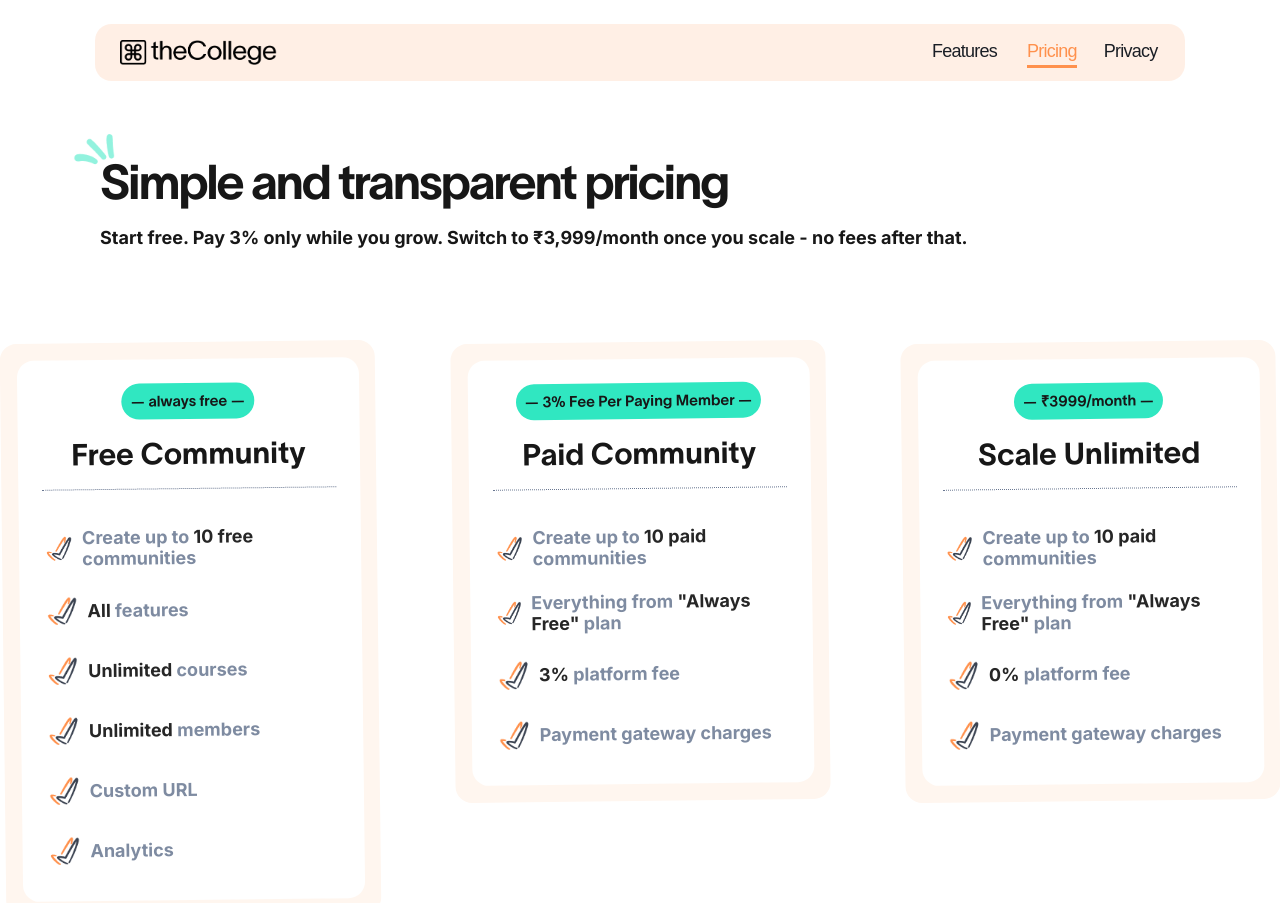
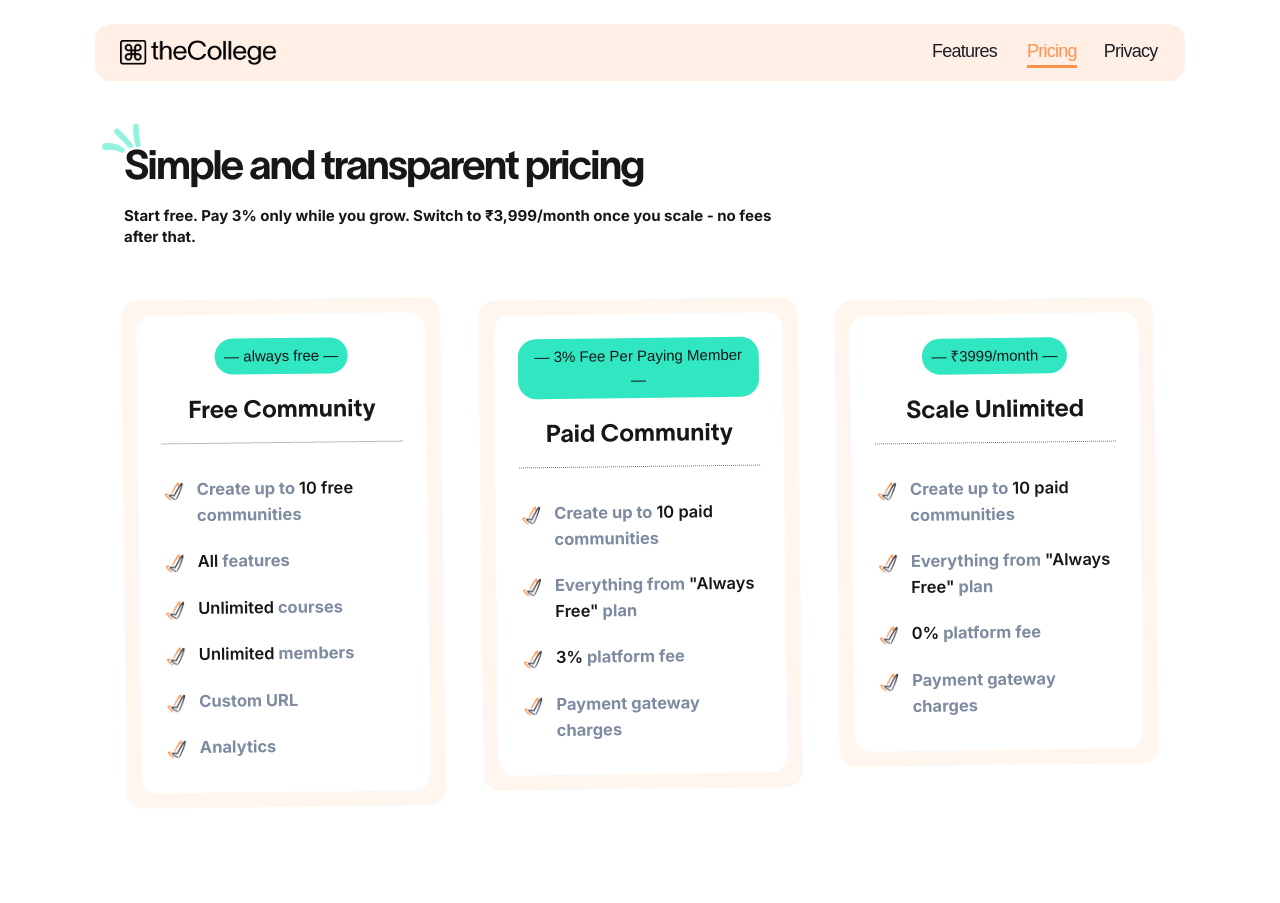
Before and after one commit to Xhechar/college, a Next.js app: page /pricing in a window 1280 px wide. Shown: the top 903 px of the page. Built offline with nearby package versions, Linux system fonts and the light colour scheme; a web font is replaced by a local one.

Commit message:
scale changes added

```diff
--- a/src/app/components/FooterCTA.tsx
+++ b/src/app/components/FooterCTA.tsx
@@ -7,13 +7,19 @@ type FooterCTAProps = {
   setHigherValue?: any
 }
 
-export function FooterCTA(props: FooterCTAProps & React.ComponentProps<"input">) {
+export function FooterCTA(
+  props: FooterCTAProps & React.ComponentProps<"input">
+) {
   const [isFocused, setIsFocused] = useState(false);
   const [value, setValue] = useState("");
 
   return (
-    <div className="relative w-full">
-      {!value && <span className="absolute text-[#D00416] top-[50%] translate-y-[-65%] left-[150px] input-cta-star">*</span>}
+    <div className="relative w-full scale-[0.9] origin-top">
+      {!value && (
+        <span className="absolute text-[#D00416] top-[50%] translate-y-[-65%] left-[150px] input-cta-star">
+          *
+        </span>
+      )}
       <Input
         placeholder="Enter your email"
         className={`
@@ -24,9 +30,9 @@ export function FooterCTA(props: FooterCTAProps & React.ComponentProps<"input">)
         onFocus={() => setIsFocused(true)}
         onBlur={() => setIsFocused(false)}
         onChange={(e) => {
-          setValue(e.target.value as string)
-          if(props.setHigherValue) {
-            props.setHigherValue(e.target.value as string)
+          setValue(e.target.value as string);
+          if (props.setHigherValue) {
+            props.setHigherValue(e.target.value as string);
           }
         }}
       />
@@ -35,8 +41,12 @@ export function FooterCTA(props: FooterCTAProps & React.ComponentProps<"input">)
         className={`
           absolute left-[22px] top-1/2 -translate-y-1/2 w-[1px] h-[20px] bg-neutral-800
           pointer-events-none duration-400 ease-out
-          ${isFocused && !value ? 'opacity-100 translate-x-0' : 'opacity-0 -translate-x-[22px]'}`}
+          ${
+            isFocused && !value
+              ? "opacity-100 translate-x-0"
+              : "opacity-0 -translate-x-[22px]"
+          }`}
       />
     </div>
-  )
+  );
 }
--- a/src/app/components/Tag.tsx
+++ b/src/app/components/Tag.tsx
@@ -17,7 +17,9 @@ type TagBigProps = {
 export function TagBig(props: TagBigProps) {
   return (
     <div>
-      <span className="bg-mint-600 inline-block h5 text-[20px] px-[12px] py-[8px] rounded-[24px] text-center">— {props.value} —</span>
+      <span className="bg-mint-600 inline-block h5 text-[20px] px-[12px] py-[8px] rounded-[24px] text-center font-medium">
+        — {props.value} —
+      </span>
     </div>
-  )
+  );
 }
--- a/src/app/features/page.tsx
+++ b/src/app/features/page.tsx
@@ -30,7 +30,7 @@ import { postEmail } from "../lib/api"
 
 function FirstSection(props: JoinProps) {
   return (
-    <div>
+    <div className="scale-[0.9] origin-top">
       <div className="mx-[16px]">
         <div className="pt-[100px] relative">
           <h1 className="text-center">
@@ -39,50 +39,78 @@ function FirstSection(props: JoinProps) {
               max-[760px]:top-[-12px]
               max-[336px]:top-[20px] max-[336px]:left-[-20px] max-[336px]:w-[150%]
             `} /></span> ten different tools</h1> */}
-            <span className="relative">One Platform.<Image src={FCircle} alt="circle" className={`
+            <span className="relative">
+              One Platform.
+              <Image
+                src={FCircle}
+                alt="circle"
+                className={`
               absolute left-[-10px] top-[-26px] max-w-[none] w-[110%] z-[-1]
               max-[760px]:top-[-12px]
               max-[336px]:top-[20px] max-[336px]:left-[-20px] max-[336px]:w-[150%]
-            `} /></span> Zero chaos.</h1>
-          <div className={
-            `absolute right-[180px] top-[60px] z-[-1]
+            `}
+              />
+            </span>{" "}
+            Zero chaos.
+          </h1>
+          <div
+            className={`absolute right-[180px] top-[60px] z-[-1]
             max-[1040px]:right-[0px]
             max-[396px]:top-[30px]
-          `}>
-            <Image src={Conf3} alt="confetti" className={`
+          `}
+          >
+            <Image
+              src={Conf3}
+              alt="confetti"
+              className={`
               max-[1040px]:w-[90%]
-            `} />
+            `}
+            />
           </div>
         </div>
         <div className="relative">
           <p className="font-bold text-[24px] leading-[28px] text-center pt-[28px] max-w-[950px] mx-auto text-sub max-[800px]:text-[16px] max-[800px]:leading-[20px]">
             {/* Everything you need - now in one place, with one login */}
-            Manage your community, courses, engagement and payments like never before
+            Manage your community, courses, engagement and payments like never
+            before
           </p>
-          <div className={`
+          <div
+            className={`
             absolute left-[60px] top-[0px] z-[-1]
             max-[1040px]:left-[10px]
             max-[396px]:top-[-20px] max-[396px]:left-[0px]
-          `}>
-            <Image src={Conf4} alt="confetti" className={`
+          `}
+          >
+            <Image
+              src={Conf4}
+              alt="confetti"
+              className={`
               max-[1040px]:w-[90%]
-            `} />
+            `}
+            />
           </div>
         </div>
         <div className="flex justify-center pt-[50px] max-[800px]:pt-[29px]">
           <TagBig value="Be the first to experience it" />
         </div>
         <div className="flex justify-center pt-[33px]">
-          <div className={`
+          <div
+            className={`
             flex gap-[10px]
             max-[760px]:flex-col max-[760px]:items-center max-[760px]:grow
-          `}>
-            <div className={`
+          `}
+          >
+            <div
+              className={`
               w-[397px] mx-auto
               max-[1300px]:w-[300px]
               max-[760px]:w-full unzoom
-            `}>
-              <InputCTA className="!h-[52px] input-cta" setHigherValue={props.setEmail} />
+            `}
+            >
+              <InputCTA
+                className="!h-[52px] input-cta"
+                setHigherValue={props.setEmail}
+              />
             </div>
             <div className="max-[760px]:pt-[8px] unzoom">
               <ButtonPrimary value="Join the waitlist" onClick={props.onJoin} />
@@ -91,7 +119,7 @@ function FirstSection(props: JoinProps) {
         </div>
       </div>
     </div>
-  )
+  );
 }
 
 type FeatureCardProps = {
--- a/src/app/pricing/page.tsx
+++ b/src/app/pricing/page.tsx
@@ -27,33 +27,20 @@ type PriceItemProps = {
   value: string
 }
 
-function PriceItem(props: PriceItemProps) {
-  return (
-    <div className="flex items-center gap-[8px]">
-      <div>
-        <Image src={Tick} alt="tick" />
-      </div>
-      <div>
-        <p className="body0 text-[#7E8BA1]">{parseTextWithBold(props.value)}</p>
-      </div>
-    </div>
-  );
-}
-
 type PriceCardProps = {
-  tagValue: string,
-  header: string,
-  items: Array<string>
-}
+  tagValue: string;
+  header: string;
+  items: Array<string>;
+};
 
 function parseTextWithBold(text: string) {
-  const parts = text.split("$");
+  const parts = text.split('$');
 
   return parts.map((part, index) => {
     // Odd indices are the text between $ signs (should be bold)
     if (index % 2 === 1) {
       return (
-        <strong key={index} className="font-bold text-neutral-800">
+        <strong key={index} className="font-semibold text-neutral-900">
           {part}
         </strong>
       );
@@ -62,24 +49,44 @@ function parseTextWithBold(text: string) {
   });
 }
 
+function PriceItem(props: PriceItemProps) {
+  return (
+    <div className="flex items-start gap-[14px]">
+      <div className="flex-shrink-0 mt-[4px]">
+        <Image
+          src={Tick}
+          alt="tick"
+          className="w-[32px] h-[32px]"
+        />
+      </div>
+      <div className="flex-1">
+        <p className="body0 text-[#7E8BA1] text-[22px] leading-[1.6] max-[900px]:text-[18px] max-[500px]:text-[17px]">
+          {parseTextWithBold(props.value)}
+        </p>
+      </div>
+    </div>
+  );
+}
+
 function PriceCard(props: PriceCardProps) {
   return (
-    <div className="w-full bg-primary-100 p-[22px] rounded-[22px]">
+    <div className="w-full bg-primary-100 p-[20px] rounded-[22px]">
       <div
         className={`
           bg-neutral-100 rounded-[22px] p-[32px]
           transition-shadow duration-500 pricing
+          max-[900px]:p-[28px]
         `}
       >
         <div className="border-b-2 border-dotted border-secondary-600 pb-[15px] flex flex-col items-center">
           <div>
             <TagBig value={props.tagValue} />
           </div>
-          <div className="pt-[17px]">
-            <h3 className="h3">{props.header}</h3>
+          <div className="pt-[16px]">
+            <h3 className="h3 text-[32px] max-[900px]:text-[26px] max-[500px]:text-[24px]">{props.header}</h3>
           </div>
         </div>
-        <div className="flex flex-col gap-[30px] pt-[50px] pb-[10px]">
+        <div className="flex flex-col gap-[26px] pt-[42px] pb-[10px] max-[900px]:gap-[24px] max-[900px]:pt-[38px]">
           {props.items.map((item, index) => (
             <div key={index}>
               <PriceItem value={item} />
@@ -94,23 +101,23 @@ function PriceCard(props: PriceCardProps) {
 function FirstSection() {
   return (
     <div>
-      <div className="max-w-[1440px] mx-auto pt-[100px]">
+      <div className="max-w-[1440px] mx-auto pt-[80px] px-[32px] max-[900px]:px-[24px] max-[500px]:px-[16px]">
+        <div className="max-w-[900px]">
           <div>
-          <div>
-            <h1>
-              <span className="relative">
+            <h1 className="text-[54px] leading-[1.2] max-[1200px]:text-[44px] max-[900px]:text-[36px] max-[500px]:text-[30px]">
+              <span className="relative inline-block">
                 Simple{" "}
                 <Image
                   src={Acc}
                   alt="acc"
-                  className="absolute left-[-40px] top-[-40px]"
+                  className="absolute left-[-35px] top-[-35px] w-[70px] max-[900px]:w-[55px] max-[900px]:left-[-25px] max-[900px]:top-[-25px] max-[500px]:w-[45px] max-[500px]:left-[-20px] max-[500px]:top-[-20px]"
                 />{" "}
               </span>{" "}
               and transparent pricing
             </h1>
           </div>
           <div>
-            <p className="body0 pt-[24px]">
+            <p className="body0 pt-[20px] text-[20px] max-[900px]:text-[17px] max-[500px]:text-[15px]">
               Start free. Pay 3% only while you grow. Switch to ₹3,999/month
               once you scale - no fees after that.
             </p>
@@ -118,20 +125,17 @@ function FirstSection() {
         </div>
         <div
           className={`
-            flex justify-center pt-[50px] gap-[150px]
-            max-[1540px]:gap-[100px]
-            max-[1130px]:gap-[50px]
-            max-[900px]:flex-col max-[900px]:items-center
+            flex justify-center pt-[70px] gap-[80px]
+            max-[1400px]:gap-[50px]
+            max-[1100px]:gap-[35px]
+            max-[900px]:flex-col max-[900px]:items-center max-[900px]:gap-[60px] max-[900px]:pt-[50px]
           `}
         >
-          <div className="relative">
+          <div className="relative w-full max-w-[440px] max-[1100px]:max-w-[380px] max-[900px]:max-w-[520px]">
             <div
               className={`
-              w-[662px] rotate-[-0.68deg] relative top-[10%] transition-transform duration-800 hover:translate-y-[-8%]
-              max-[1540px]:w-[500px]
-              max-[1100px]:w-[400px]
-              max-[900px]:w-[100%]
-              max-[500px]:rotate-[0deg]
+                w-full rotate-[-0.68deg] transition-transform duration-800 hover:translate-y-[-8%]
+                max-[900px]:rotate-[0deg]
               `}
             >
               <PriceCard
@@ -148,14 +152,11 @@ function FirstSection() {
               />
             </div>
           </div>
-          <div className="relative">
+          <div className="relative w-full max-w-[440px] max-[1100px]:max-w-[380px] max-[900px]:max-w-[520px]">
             <div
               className={`
-              w-[662px] rotate-[-0.68deg] relative top-[10%] transition-transform duration-800 hover:translate-y-[-8%]
-              max-[1540px]:w-[500px]
-              max-[1100px]:w-[400px]
-              max-[900px]:w-[90%] max-[900px]:max-w-[500px] max-[900px]:top-0
-              max-[500px]:rotate-[0deg] max-[500px]:w-[95%]
+                w-full rotate-[-0.68deg] transition-transform duration-800 hover:translate-y-[-8%]
+                max-[900px]:rotate-[0deg]
               `}
             >
               <PriceCard
@@ -170,14 +171,11 @@ function FirstSection() {
               />
             </div>
           </div>
-          <div className="relative">
+          <div className="relative w-full max-w-[440px] max-[1100px]:max-w-[380px] max-[900px]:max-w-[520px]">
             <div
               className={`
-                w-[662px] rotate-[-0.68deg] relative top-[10%] transition-transform duration-800 hover:translate-y-[-8%]
-                max-[1540px]:w-[500px]
-                max-[1100px]:w-[400px]
-                max-[900px]:w-[90%] max-[900px]:max-w-[500px] max-[900px]:top-0
-                max-[500px]:rotate-[0deg] max-[500px]:w-[95%]
+                w-full rotate-[-0.68deg] transition-transform duration-800 hover:translate-y-[-8%]
+                max-[900px]:rotate-[0deg]
               `}
             >
               <PriceCard
@@ -194,28 +192,18 @@ function FirstSection() {
           </div>
         </div>
         <div>
-          <div className="relative pt-[182px] pb-[150px]">
-            <h2 className="h2 text-center text-secondary-1000 px-4 mx-auto max-w-[1200px]">
-              <span className="relative">
-                2%{" "}
-                <Image
-                  src={Lightning}
-                  alt="lightning"
-                  className="absolute left-[-50px] top-[-40px] z-[-1]"
-                />
-              </span>{" "}
-              per member who joins a paid community.
-            </h2>
-            <h2 className="h2 text-center text-secondary-1000 px-4 mx-auto max-w-[1400px]">
+          <div className="relative pt-[130px] pb-[120px] max-[900px]:pt-[90px] max-[900px]:pb-[80px] max-[500px]:pt-[70px] max-[500px]:pb-[60px]">
+            <h2 className="h2 text-center text-secondary-1000 px-4 mx-auto max-w-[1100px] text-[42px] leading-[1.4] max-[1200px]:text-[38px] max-[900px]:text-[30px] max-[500px]:text-[24px]">
               We earn, only when you earn. We grow, only
-              <span className="relative">
-                {" "}
-                when you grow.{" "}
+              <span className="relative inline-block px-[8px]">
+                {" "} when you grow.{" "}
                 <Image
                   src={Under2}
                   alt="underline"
                   className={`
-                absolute w-full right-[0px] bottom-[-16px] z-[-1]
+                    absolute w-full right-[0px] bottom-[-14px] z-[-1]
+                    max-[900px]:bottom-[-10px]
+                    max-[500px]:bottom-[-8px]
                   `}
                 />{" "}
               </span>
@@ -226,6 +214,129 @@ function FirstSection() {
     </div>
   );
 }
+
+// function FirstSection() {
+//   return (
+//     <div>
+//       <div className="max-w-[1440px] mx-auto pt-[80px] px-[32px] max-[900px]:px-[24px] max-[500px]:px-[16px]">
+//         <div>
+//           <div>
+//             <h1 className="text-[52px] leading-[1.4] max-[1200px]:text-[44px] max-[900px]:text-[36px] max-[500px]:text-[30px]">
+//               <span className="relative inline-block">
+//                 Simple{" "}
+//                 <Image
+//                   src={Acc}
+//                   alt="acc"
+//                   className="absolute left-[-35px] top-[-35px] w-[70px] max-[900px]:w-[55px] max-[900px]:left-[-25px] max-[900px]:top-[-25px] max-[500px]:w-[45px] max-[500px]:left-[-20px] max-[500px]:top-[-20px]"
+//                 />{" "}
+//               </span>{" "}
+//               and transparent pricing
+//             </h1>
+//           </div>
+//           <div>
+//             <p className="body0 pt-[20px] text-[19px] max-[900px]:text-[17px] max-[500px]:text-[15px]">
+//               Start free. Pay 3% only while you grow. Switch to ₹3,999/month
+//               once you scale - no fees after that.
+//             </p>
+//           </div>
+//         </div>
+//         <div
+//           className={`
+//             flex justify-center pt-[70px] gap-[80px]
+//             max-[1400px]:gap-[50px]
+//             max-[1100px]:gap-[35px]
+//             max-[900px]:flex-col max-[900px]:items-center max-[900px]:gap-[60px] max-[900px]:pt-[50px]
+//           `}
+//         >
+//           <div className="relative w-full max-w-[440px] max-[1100px]:max-w-[380px] max-[900px]:max-w-[520px]">
+//             <div
+//               className={`
+//                 w-full rotate-[-0.68deg] transition-transform duration-800 hover:translate-y-[-8%]
+//                 max-[900px]:rotate-[0deg]
+//               `}
+//             >
+//               <PriceCard
+//                 tagValue="always free"
+//                 header="Free Community"
+//                 items={[
+//                   "Create up to $10 free$ communities",
+//                   "$All$ features",
+//                   "$Unlimited$ courses",
+//                   "$Unlimited$ members",
+//                   "Custom URL",
+//                   "Analytics",
+//                 ]}
+//               />
+//             </div>
+//           </div>
+//           <div className="relative w-full max-w-[440px] max-[1100px]:max-w-[380px] max-[900px]:max-w-[520px]">
+//             <div
+//               className={`
+//                 w-full rotate-[-0.68deg] transition-transform duration-800 hover:translate-y-[-8%]
+//                 max-[900px]:rotate-[0deg]
+//               `}
+//             >
+//               <PriceCard
+//                 tagValue="3% Fee Per Paying Member"
+//                 header="Paid Community"
+//                 items={[
+//                   "Create up to $10 paid$ communities",
+//                   'Everything from $"Always Free"$ plan',
+//                   "$3%$ platform fee",
+//                   "Payment gateway charges",
+//                 ]}
+//               />
+//             </div>
+//           </div>
+//           <div className="relative w-full max-w-[440px] max-[1100px]:max-w-[380px] max-[900px]:max-w-[520px]">
+//             <div
+//               className={`
+//                 w-full rotate-[-0.68deg] transition-transform duration-800 hover:translate-y-[-8%]
+//                 max-[900px]:rotate-[0deg]
+//               `}
+//             >
+//               <PriceCard
+//                 tagValue="₹3999/month"
+//                 header="Scale Unlimited"
+//                 items={[
+//                   "Create up to $10 paid$ communities",
+//                   'Everything from $"Always Free"$ plan',
+//                   "$0%$ platform fee",
+//                   "Payment gateway charges",
+//                 ]}
+//               />
+//             </div>
+//           </div>
+//         </div>
+//         <div>
+//           <div className="relative pt-[130px] pb-[120px] max-[900px]:pt-[90px] max-[900px]:pb-[80px] max-[500px]:pt-[70px] max-[500px]:pb-[60px]">
+//             <h2 className="h2 text-center text-secondary-1000 px-4 mx-auto max-w-[1100px] text-[44px] leading-[1.4] max-[1200px]:text-[38px] max-[900px]:text-[30px] max-[500px]:text-[24px]">
+//               We earn, only when you earn. We grow, only
+//               <span className="relative inline-block">
+//                 {" "}
+//                 when you grow.{" "}
+//                 <Image
+//                   src={Lightning}
+//                   alt="lightning"
+//                   className="absolute left-[-45px] top-[-35px] z-[-1] w-[90px] max-[900px]:w-[70px] max-[900px]:left-[-35px] max-[900px]:top-[-25px] max-[500px]:w-[55px] max-[500px]:left-[-25px] max-[500px]:top-[-18px]"
+//                 />
+//                 <Image
+//                   src={Under2}
+//                   alt="underline"
+//                   className={`
+//                     absolute w-full right-[0px] bottom-[-14px] z-[-1]
+//                     max-[900px]:bottom-[-10px]
+//                     max-[500px]:bottom-[-8px]
+//                   `}
+//                 />{" "}
+//               </span>
+//             </h2>
+//           </div>
+//         </div>
+//       </div>
+//     </div>
+//   );
+// }
 
 function CTASection(props: JoinProps) {
   return (
```
Also changed, not shown: src/app/page.tsx (+109 -48 lines). Lines whose indentation alone changed are shown as unchanged.
